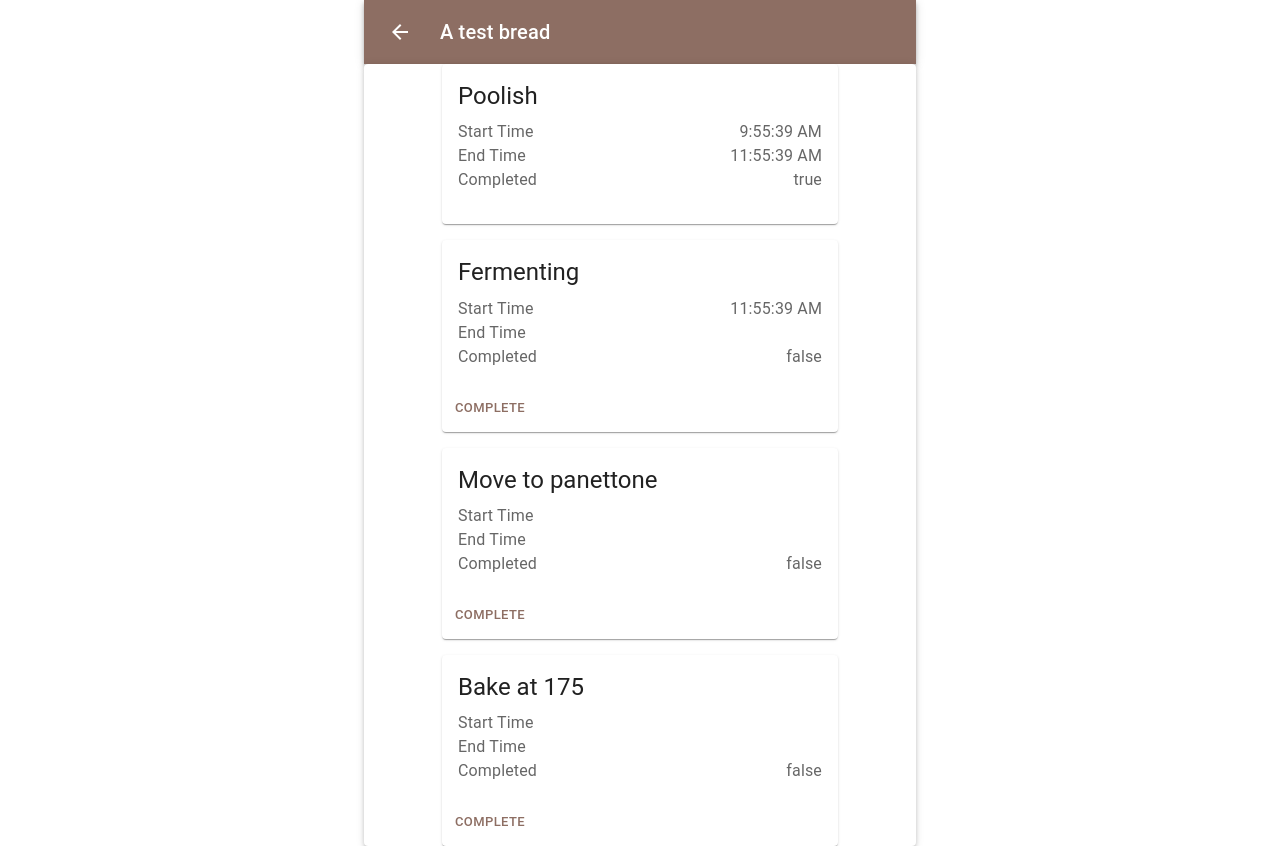
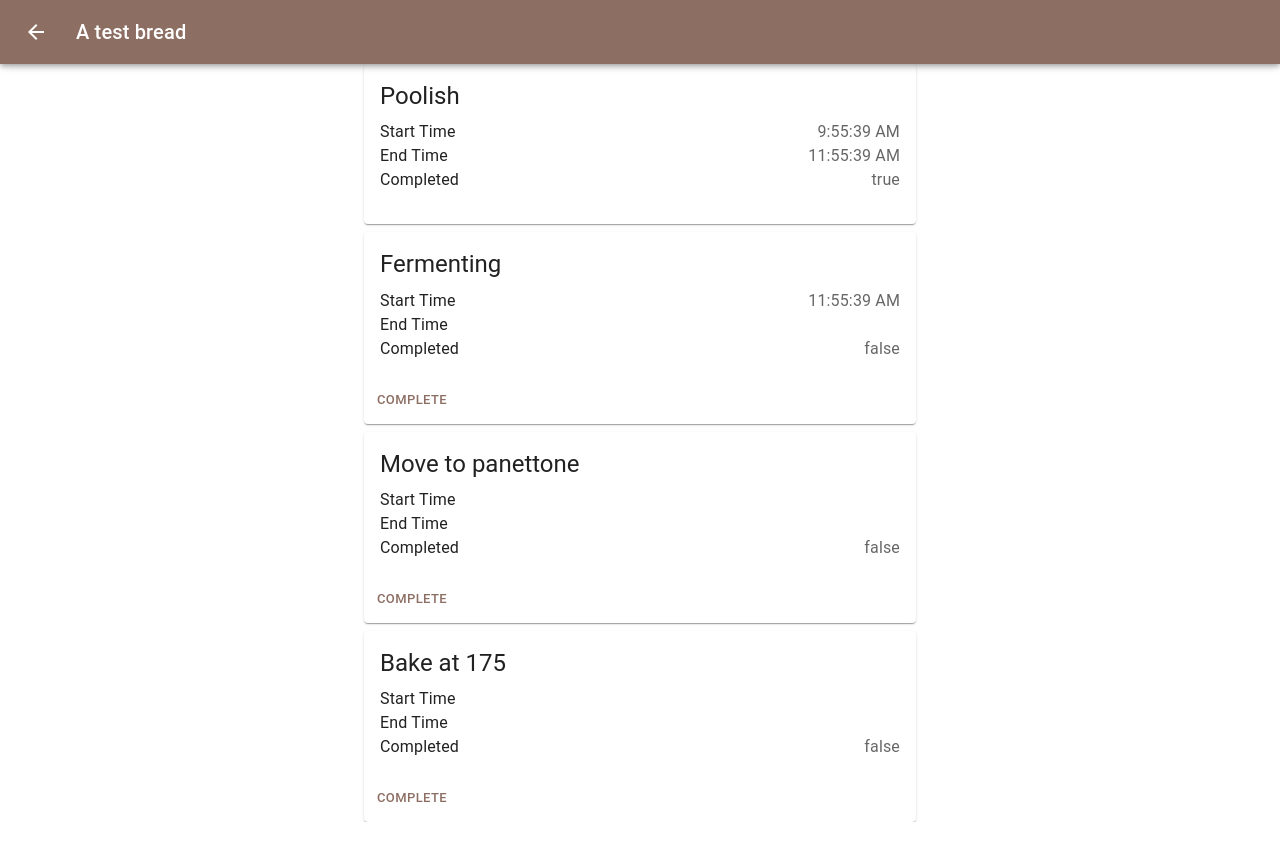
Before and after one commit to pewit90/yeastly, a React (Create React App) app: page /1 in a window 1280 px wide. After the commit the page ends 822 px from the top, so only its background shows below. Built offline with nearby package versions, Linux system fonts and the light colour scheme.

Commit message:
Common HeaderMenu component

```diff
--- a/src/components/BreadHistory.tsx
+++ b/src/components/BreadHistory.tsx
@@ -1,7 +1,7 @@
-import { AppBar, Box, Container, IconButton, List, ListItem, ListItemText, Toolbar, Typography } from "@mui/material";
+import { List, ListItem, ListItemText } from "@mui/material";
+import { useNavigate } from "react-router-dom";
 import { Bread } from "../model/bread";
-import MenuIcon from '@mui/icons-material/Menu';
-import { useNavigate } from "react-router-dom";
+import { HeaderMenu } from "./HeaderMenu";
 
 
 function BreadListItem(props: { bread: Bread }) {
@@ -21,26 +21,10 @@ function BreadList(props: { breads: Bread[] }) {
 }
 
 export function BreadHistory(props: { breads: Bread[] }) {
-    return <Container maxWidth={'sm'}>
-        <Box sx={{ height: '100%' }}>
-            <AppBar position="static">
-                <Toolbar>
-                    {/* <IconButton
-                        size="large"
-                        edge="start"
-                        color="inherit"
-                        aria-label="menu"
-                        sx={{ mr: 2 }}
-                        onClick={() => alert('not implemented')}
-                    >
-                        <MenuIcon />
-                    </IconButton> */}
-                    <Typography variant="h6" component="div" align='left' sx={{ flexGrow: 1 }}>
-                        {"History"}
-                    </Typography>
-                </Toolbar>
-            </AppBar>
-        </Box>
-        <BreadList breads={props.breads} />
-    </Container>
+
+    const breadList = <BreadList breads={props.breads} />;
+
+    return <HeaderMenu title="History">
+        {breadList}
+    </HeaderMenu>
 }
--- a/src/components/BreadView.tsx
+++ b/src/components/BreadView.tsx
@@ -1,16 +1,19 @@
-import { AppBar, Box, Button, Card, CardActions, CardContent, Container, IconButton, Paper, Stack, Toolbar, Typography } from "@mui/material";
+import ArrowBackIcon from '@mui/icons-material/ArrowBack';
+import { AppBar, Box, Button, Card, CardActions, CardContent, Container, IconButton, Stack, Toolbar, Typography } from "@mui/material";
+import { useNavigate, useParams } from "react-router-dom";
 import { Step } from "../model/bread";
-import ArrowBackIcon from '@mui/icons-material/ArrowBack';
-import { useNavigate, useParams } from "react-router-dom";
 import { getBread } from "../model/store";
+import { HeaderMenu } from './HeaderMenu';
 
 function StepBoxItem(props: { title: string, value: string }) {
-    return <Typography color='text.secondary' >
-        <div style={{ display: "flex" }}>
-            <div style={{ textAlign: "left" }}>{props.title}</div>
-            <div style={{ textAlign: "right", flex: 1 }} >{props.value}</div>
+    return <div style={{ display: "flex" }}>
+        <div style={{ textAlign: "left" }}>
+            <Typography color={'text.primary'}>{props.title}</Typography>
         </div>
-    </Typography>
+        <div style={{ textAlign: "right", flex: 1 }} >
+            <Typography color={'text.secondary'}>{props.value}</Typography>
+        </div>
+    </div>
 }
 
 function StepBox(props: { step: Step }) {
@@ -24,14 +27,14 @@ function StepBox(props: { step: Step }) {
             <StepBoxItem title={'Completed'} value={props.step.completed.toString()} />
         </CardContent>
         <CardActions>
-            { props.step.completed || <Button size="small">Complete</Button> }
+            {props.step.completed || <Button size="small">Complete</Button>}
         </CardActions>
     </Card>
 }
 
-function StepsList(props: { steps: Step[] }) {
+function StepBoxList(props: { steps: Step[] }) {
     const stepBoxList = props.steps.map(el => StepBox({ step: el as Step }));
-    return <Stack spacing={2}>
+    return <Stack spacing={1}>
         {stepBoxList}
     </Stack>
 }
@@ -42,11 +45,7 @@ export function BreadView() {
     const bread = getBread(uuid);
     const navigate = useNavigate();
 
-    return <Container maxWidth={'sm'}>
-        <Box sx={{ flexGrow: 1 }}>
-            <AppBar position="static">
-                <Toolbar>
-                    <IconButton
+    const navigationIcon = <IconButton
         size="large"
         edge="start"
         color="inherit"
@@ -54,18 +53,11 @@ export function BreadView() {
         sx={{ mr: 2 }}
         onClick={() => navigate('/')}
     >
-                        <ArrowBackIcon/>
-                    </IconButton>
-                    <Typography variant="h6" component="div" align='left' sx={{ flexGrow: 1 }}>
-                        {bread.name}
-                    </Typography>
-                </Toolbar>
-            </AppBar>
-        </Box>
-        <Paper elevation={3}>
-            <Container maxWidth={'xs'}>
-                <StepsList steps={bread.steps} />
-            </Container>
-        </Paper>
-    </Container>
+        <ArrowBackIcon />
+    </IconButton>;
+    const stepBoxList = <StepBoxList steps={bread.steps} />;
+
+    return <HeaderMenu title={bread.name} navigationIcon={navigationIcon} >
+        {stepBoxList}
+    </HeaderMenu>
 }
--- /dev/null
+++ b/src/components/HeaderMenu.tsx
@@ -0,0 +1,24 @@
+import { AppBar, Box, Container, Toolbar, Typography } from "@mui/material";
+import { ReactElement, ReactNode } from "react";
+
+
+export function HeaderMenu(props: {
+    title: string,
+    navigationIcon?: ReactElement,
+    children: ReactNode
+}) {
+    return <Container maxWidth={'sm'}>
+        <AppBar >
+            <Toolbar>
+                {props.navigationIcon}
+                <Typography variant="h6" component="div" align='left' sx={{ flexGrow: 1 }}>
+                    {props.title}
+                </Typography>
+            </Toolbar>
+        </AppBar>
+        <Box >
+            <Toolbar />
+            {props.children}
+        </Box>
+    </Container>
+}
```
Lines whose indentation alone changed are shown as unchanged.
